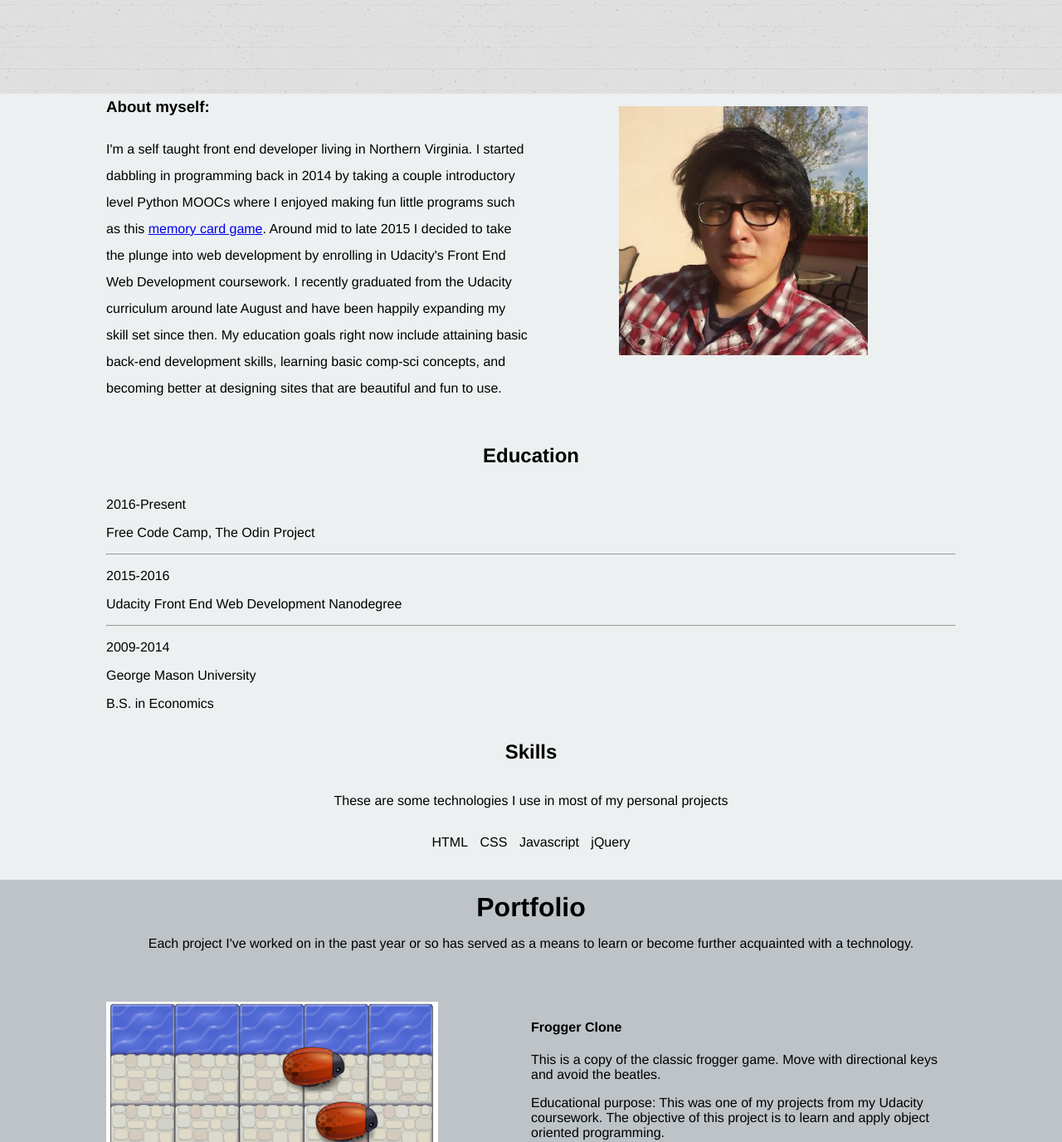
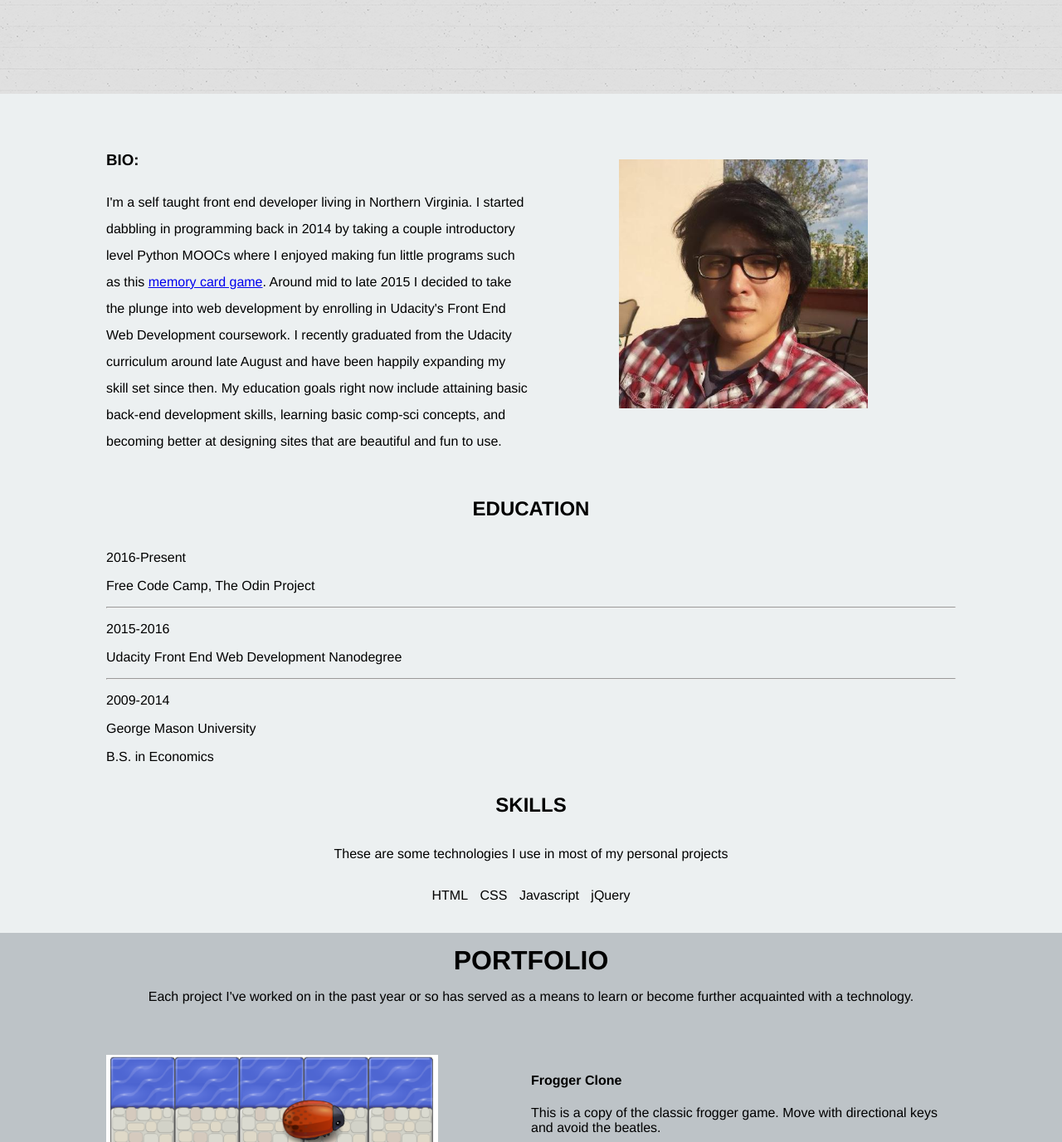
Before and after one commit to rheechashaipu/worksample, a plain HTML site: page index.html in a window 1280 px wide. Shown: the part 687-2063 px from the top of the page at 83% size. Drawn offline with Linux system fonts and the light colour scheme.

Commit message:
Modified page based on recommendations from peers

```diff
--- a/index.html
+++ b/index.html
@@ -29,7 +29,7 @@
         <div class="about_me_content flex-grid">
 
             <div class="col">
-                <h3>About myself:</h3>
+                <h3>BIO:</h3>
                 <p>I'm a self taught front end developer living in Northern Virginia. I started dabbling in programming back in 2014 by taking a couple introductory level Python MOOCs where I enjoyed
                 making fun little programs such as this <a href="http://www.codeskulptor.org/#user42_2ygg6Ebxxw_8.py">memory card game</a>. Around mid to late 2015 I decided to take the plunge into web development by enrolling in Udacity's Front End Web Development coursework. I recently graduated from the Udacity curriculum around late August and have been happily expanding my skill set since then. My education goals right now include attaining basic back-end development skills, learning basic comp-sci concepts, and becoming better at designing sites that are beautiful and fun to use.</p>
             </div>
@@ -42,7 +42,7 @@
         <div class="education">
             <div class="education_history flex-grid">
 
-                <h2 class="col">Education</h2>
+                <h2 class="col">EDUCATION</h2>
                 <div class="schools">
                     <div class="col">
                         <p>2016-Present</p>
@@ -64,7 +64,7 @@
         </div>
 
         <div class="skills">
-        	<h2>Skills</h2>
+        	<h2>SKILLS</h2>
         	<p>These are some technologies I use in most of my personal projects</p>
         	<ul>
         		<li>HTML</li>
@@ -79,7 +79,7 @@
     <div class="portfolio">
 
     	<div class="portfolio_intro">
-        	<h1>Portfolio</h1>
+        	<h1>PORTFOLIO</h1>
 
         	<p>Each project I've worked on in the past year or so has served as a means to learn or become further acquainted with a technology.</p>
 		</div>
--- a/styles.css
+++ b/styles.css
@@ -59,6 +59,7 @@ body {
 	width: 80%;
 	margin: 0 auto;
 	line-height: 2em;
+	padding-top: 5%;
 }
 
 
```
